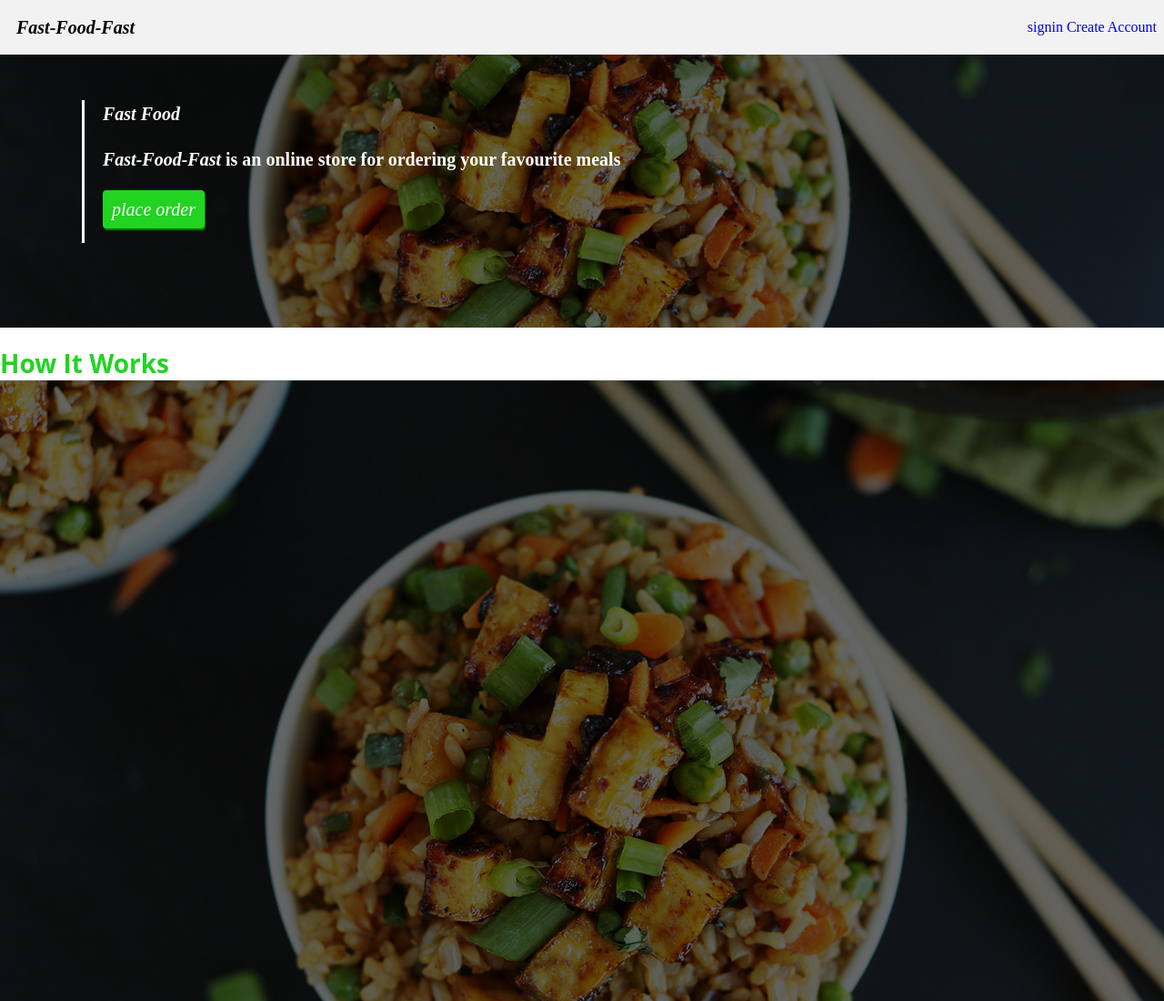
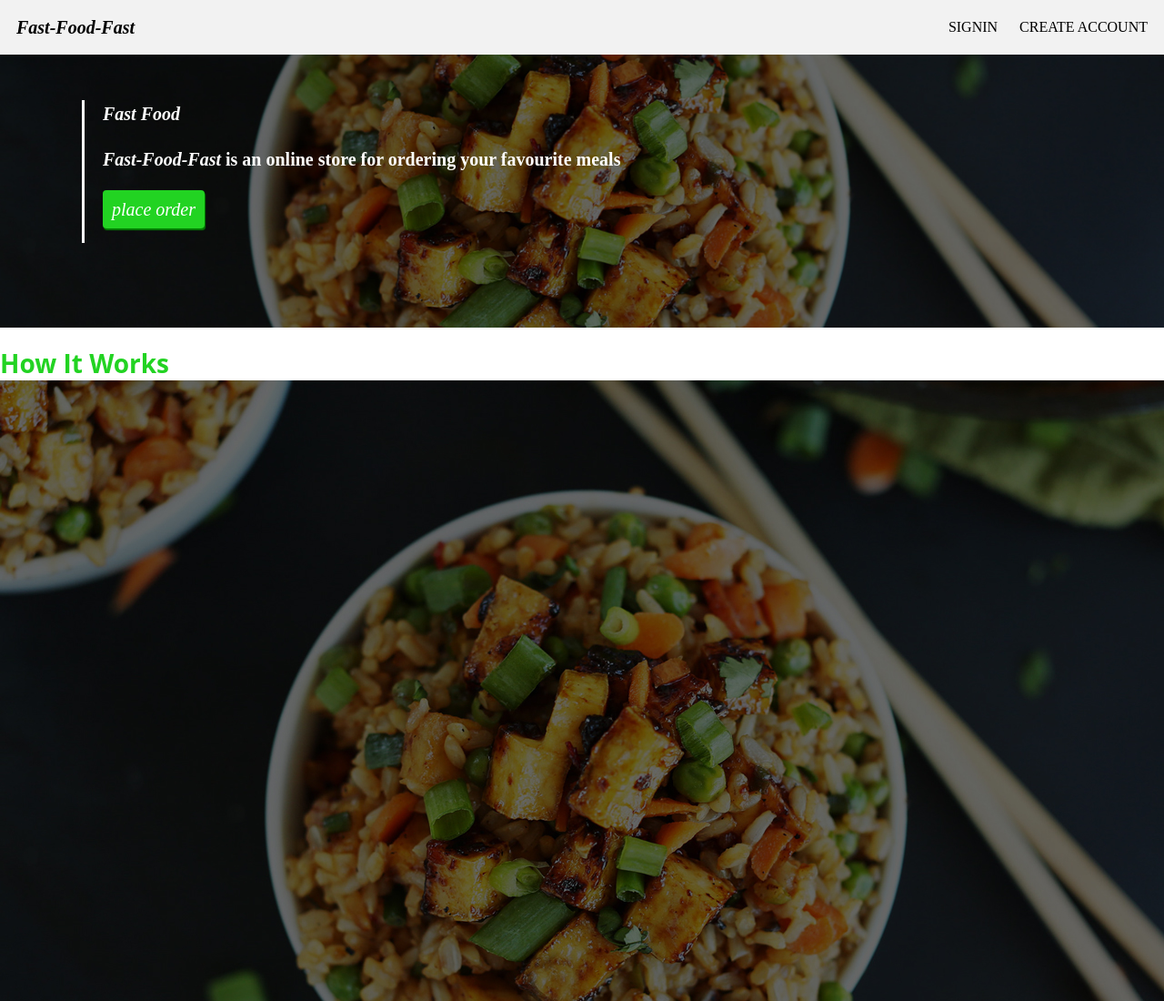
Before and after one commit to akolliy1/FAST-FOOD-FAST, a website: page UI/index.html in a window 1280 px wide. Shown: the top 1100 px of the page at 91% size. Drawn offline with Linux system fonts and the light colour scheme.

Commit message:
ui-styling adjustement for navlinks

```diff
--- a/UI/assets/css/modules/header.css
+++ b/UI/assets/css/modules/header.css
@@ -13,11 +13,22 @@
 #title {
     float: left;
 }
+/* General style for Navbar title and Navbar links */
+#title a, #nav-links a {
+    padding: 10px;
+    color: black
+}
 #title a {
     font-size: 20px;
     font-weight: 800;
     text-transform: capitalize;
     font-style: italic;
-    padding: 10px;
-    color: black
 }
+/* UpperCase Navbar links */
+#nav-links a{
+    text-transform: uppercase;
+}
+/* Change the Navbar link color on mouse-over */
+#nav-links a:hover{
+    color: rgb(49, 180, 49);
+}
```
